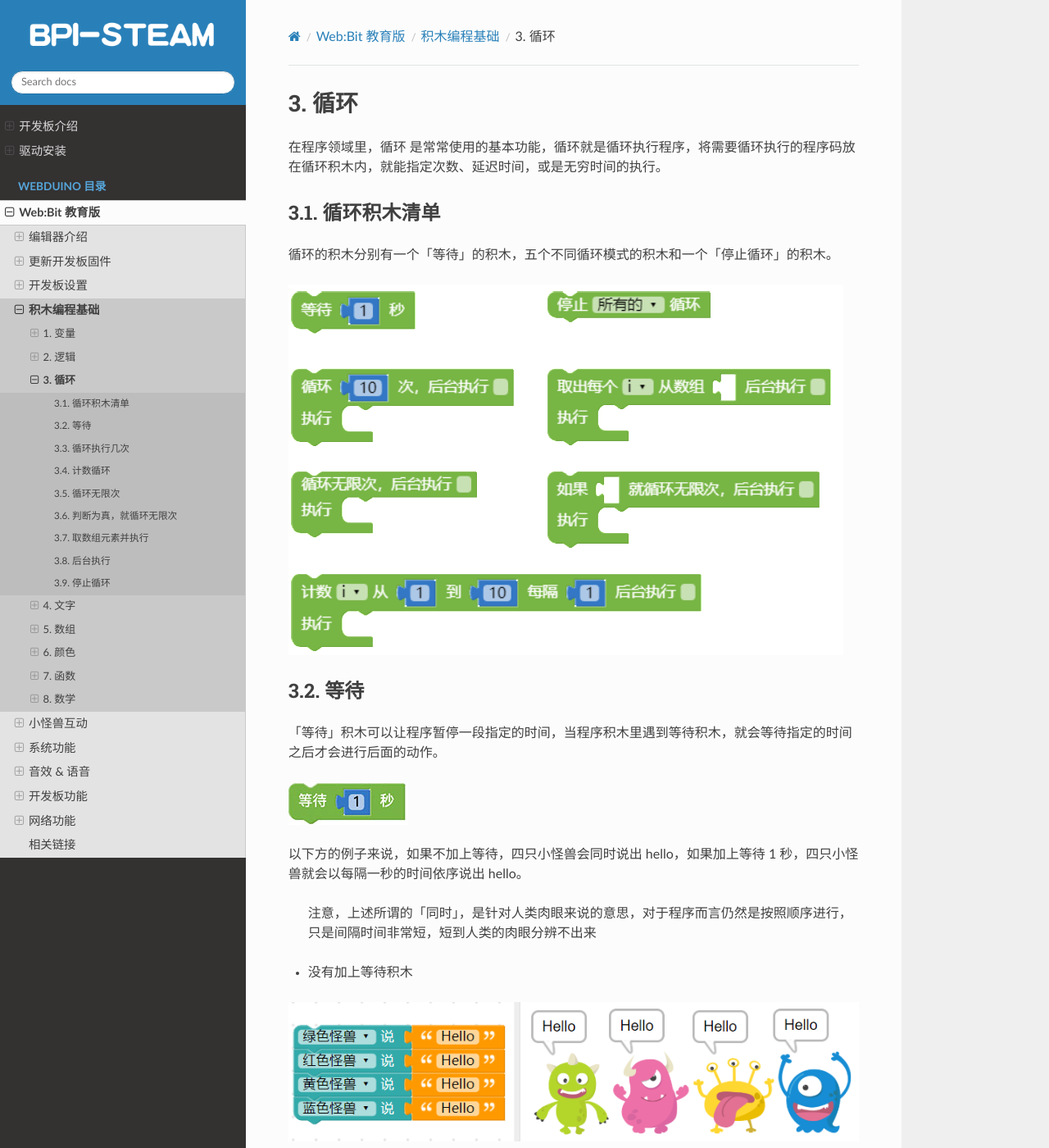
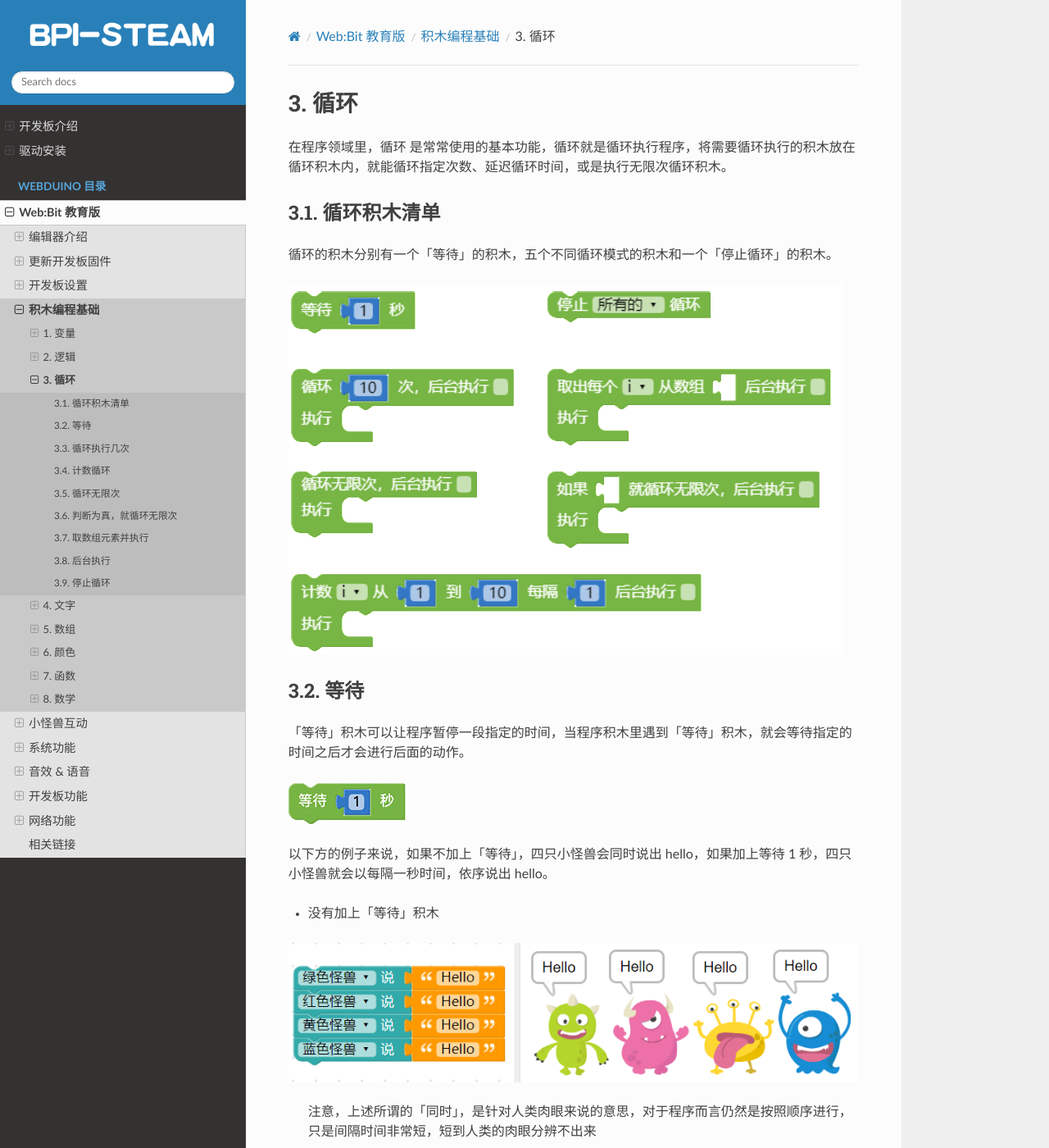
Before and after one commit to BPI-STEAM/simplified_webbit_docs, a Sphinx documentation site: the page built from source/webduino/tutorials/basic/loop.md, in a window 1280 px wide and 1400 px high. Shown: the whole window at 82% size. Built offline with Sphinx 7.4.7 and the Read the Docs theme 2.0.0, drawn with Linux system fonts in a browser that asks for light colours; pages that are not in the unit, such as notebooks, are missing from menus; some of the changed text lies outside the part shown.

Commit message:
Update loop.md

```diff
--- a/source/webduino/tutorials/basic/loop.md
+++ b/source/webduino/tutorials/basic/loop.md
@@ -1,6 +1,6 @@
 ## 循环
 
-在程序领域里，循环 是常常使用的基本功能，循环就是循环执行程序，将需要循环执行的程序码放在循环积木内，就能指定次数、延迟时间，或是无穷时间的执行。
+在程序领域里，循环 是常常使用的基本功能，循环就是循环执行程序，将需要循环执行的积木放在循环积木内，就能循环指定次数、延迟循环时间，或是执行无限次循环积木。
 
 ### 循环积木清单
 
@@ -10,25 +10,25 @@
 
 ### 等待
 
-「等待」积木可以让程序暂停一段指定的时间，当程序积木里遇到等待积木，就会等待指定的时间之后才会进行后面的动作。
+「等待」积木可以让程序暂停一段指定的时间，当程序积木里遇到「等待」积木，就会等待指定的时间之后才会进行后面的动作。
 
 ![](loop/loop-23.jpg)
 
-以下方的例子来说，如果不加上等待，四只小怪兽会同时说出 hello，如果加上等待 1 秒，四只小怪兽就会以每隔一秒的时间依序说出 hello。
+以下方的例子来说，如果不加上「等待」，四只小怪兽会同时说出 hello，如果加上等待 1 秒，四只小怪兽就会以每隔一秒时间，依序说出 hello。
 
-> 注意，上述所谓的「同时」，是针对人类肉眼来说的意思，对于程序而言仍然是按照顺序进行，只是间隔时间非常短，短到人类的肉眼分辨不出来
-
-- 没有加上等待积木
+- 没有加上「等待」积木
 
 ![](loop/upload_a56e532f444f10f1b63e0a204061e30b.png)
 
-- 加上等待积木
+ > 注意，上述所谓的「同时」，是针对人类肉眼来说的意思，对于程序而言仍然是按照顺序进行，只是间隔时间非常短，短到人类的肉眼分辨不出来
+
+- 加上「等待」积木
 
 ![](loop/upload_293de1e01c5e037871f6163c6558dc73.gif)
 
 ### 循环执行几次
 
-「循环执行几次」积木，可以指定循环内的积木程序所循环的次数，积木预设次数为 10 次。
+「循环执行几次」积木，可以指定循环内的积木所循环的次数，积木预设次数为 10 次。
 
 ![](loop/upload_f79542ae68a6272f380d047e89a50d73.png)
 
@@ -36,7 +36,7 @@
 
 ![](loop/upload_d127a673a65ffa14a8d0bc1850e227d8.png)
 
-延续前面介绍过的等待，如果在循环里头不加入等待，就会看见怪兽瞬间旋转了100 度，如果我们再加上等待0.5 秒的积木，就会看到怪兽每隔0.5 秒旋转10 度，旋转十次。
+延续前面介绍过的「等待」，如果在循环里头不加入「等待」，就会看见怪兽瞬间旋转了100 度，如果我们再加上等待0.5 秒的积木，就会看到怪兽每隔0.5 秒旋转10 度，旋转十次。
 
 ![](loop/upload_6581350ae4072c6853deb40ba6c1b8715.gif)
 
@@ -80,17 +80,17 @@
 
 ### 取数组元素并执行
 
-有别于上述的循环方式，「取出数组元素并执行」积木是以数组长度作为循环次数的依据，因此空格内必须放入数组积木，网页执行后就会依序取出数组内容并执行对应动作。
+有别于上述的循环方式，「取出数组元素并执行」积木是以数组长度作为循环次数的依据，因此数组后面缺口内必须放入数组积木，执行后就会依序取出数组内容并执行对应动作。
 
 ![](loop/upload_5ce25b86a4d39f1a5a9eb37ce0e55b86.png)
 
-我们可以设定变量 a 为一个数组，里头放入五种水果名称，接着设定一个变量 i，依序让变量 i 等于水果名称，再让小怪兽讲出水果名称并进行旋转的动作。
+如下图，我们可以设定变量 a 为一个数组，里头放入五种水果名称，接着设定一个变量 i，依序让变量 i 等于水果名称，再让小怪兽讲出水果名称并进行旋转的动作。
 
 ![](loop/upload_8578fd8cf709d07c7f0ce194d2675365.gif)
 
 ### 后台执行
 
-「后台执行」是所有循环积木里头的功能选项，由于程序码的执行顺序缘故，「**前一段程序尚未完成前，无法执行下一段程序**」，也因此*大多数的情况在画面上只能同时执行一个循环*，然而后台执行**可以让循环的动作进入后台执行，就能同时使用多个循环**。
+「后台执行」是所有循环积木里头的功能选项，由于程序码的执行顺序缘故，「**前一段程序尚未完成前，无法执行下一段程序**」，也因此*大多数的情况在画面上只能执行一个循环*，然而后台执行**可以同时使用多个循环**。
 
 ![](loop/upload_89cb190849c5f3c10505ab4408333d8b.png)
 
```
Also changed, not shown: other parts of source/webduino/tutorials/basic/loop.md (+4 -4 lines).
